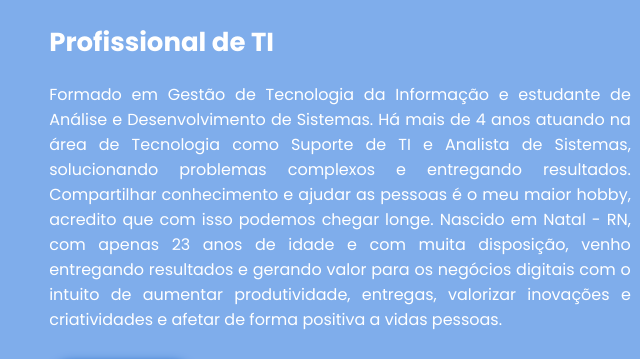
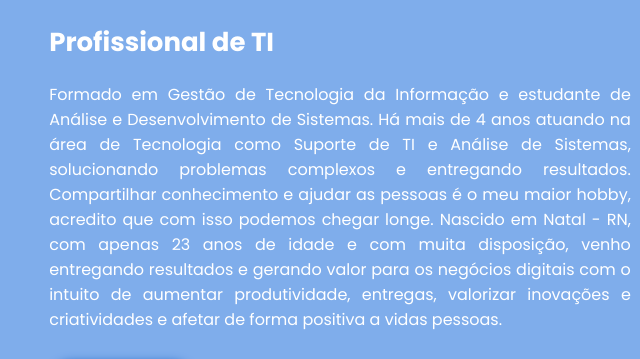
Before and after one commit to Joao13Neves/meu_portifolio, a plain HTML site: page index.html in a window 1280 px wide. Shown: the part 1024-1383 px from the top of the page, 534-1174 px from the left. Drawn offline with nearby package versions, Linux system fonts and the light colour scheme.

Commit message:
ajustando paragrafos

```diff
--- a/index.html
+++ b/index.html
@@ -73,7 +73,7 @@
         <div class="about-content">
             <h2 class="heading">Sobre <span>Mim</span></h2>
             <h3>Profissional de TI</h3>
-            <p class="about-text">Formado em Gestão de Tecnologia da Informação e estudante de Análise e Desenvolvimento de Sistemas. Há mais de 4 anos atuando na área de Tecnologia como Suporte de TI e Analista de Sistemas, solucionando problemas complexos e entregando resultados. Compartilhar conhecimento e ajudar as pessoas é o meu maior hobby, acredito que com isso podemos chegar longe. Nascido em Natal - RN, com apenas 23 anos de idade e com muita disposição, venho entregando resultados e gerando valor para os negócios digitais com o intuito de aumentar produtividade, entregas, valorizar inovações e criatividades e afetar de forma positiva a vidas pessoas.</p>
+            <p class="about-text">Formado em Gestão de Tecnologia da Informação e estudante de Análise e Desenvolvimento de Sistemas. Há mais de 4 anos atuando na área de Tecnologia como Suporte de TI e Análise de Sistemas, solucionando problemas complexos e entregando resultados. Compartilhar conhecimento e ajudar as pessoas é o meu maior hobby, acredito que com isso podemos chegar longe. Nascido em Natal - RN, com apenas 23 anos de idade e com muita disposição, venho entregando resultados e gerando valor para os negócios digitais com o intuito de aumentar produtividade, entregas, valorizar inovações e criatividades e afetar de forma positiva a vidas pessoas.</p>
             <a href="#" class="btn">Veja mais</a>
         </div>
 
```
